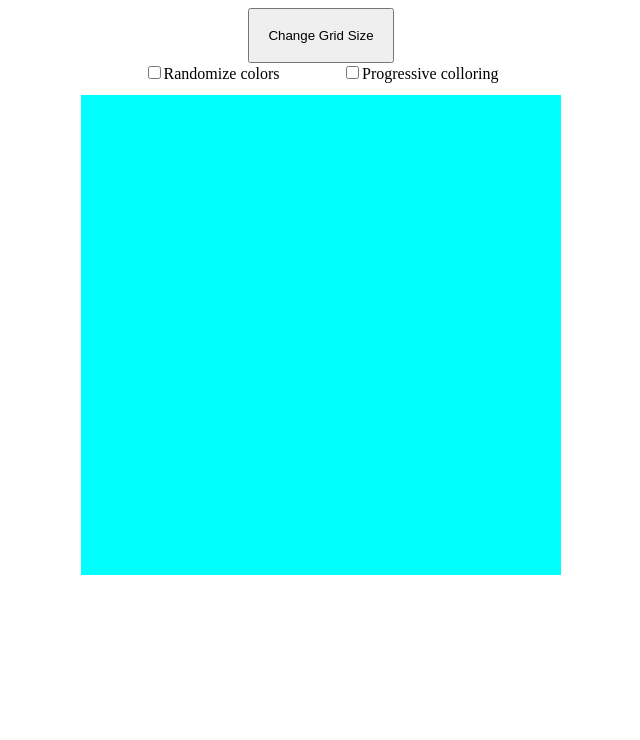
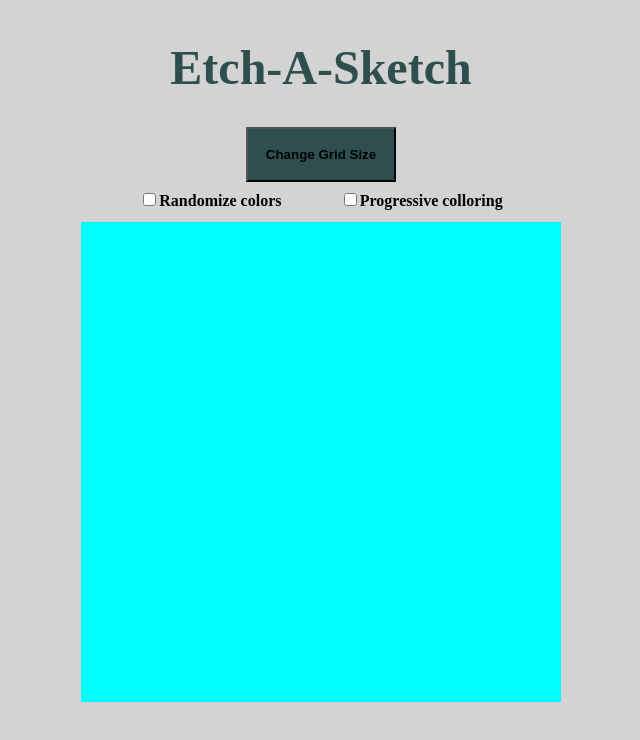
Before and after one commit to SevenGriphon/Etch-A-Sketch, a plain HTML site: page index.html in a window 1280 px wide. Shown: the whole page, without its empty margins (319-959 px from the left). Drawn offline with Linux system fonts and the light colour scheme.

Commit message:
Improved page design

```diff
--- a/index.html
+++ b/index.html
@@ -8,6 +8,7 @@
     <link rel="stylesheet" href="styles.css">
 </head>
 <body>
+    <h1>Etch-A-Sketch</h1>
     <button class="grid-size-button">Change Grid Size</button>
     <div class="checkboxes">
         <span><input class="randomize-colors" type="checkbox">Randomize colors</span>
--- a/styles.css
+++ b/styles.css
@@ -2,6 +2,7 @@ body {
     display: flex;
     flex-direction: column;
     align-items: center;
+    background-color: lightgray;
 }
 
 .container {
@@ -27,10 +28,20 @@ body {
 
 .grid-size-button {
     padding: 18px;
+    margin-bottom: 8px;
+    background-color:darkslategrey;
+    /* font-size: 18px; */
+    font-weight: bold;
 }
 
 .checkboxes {
     display: flex;
     width: 480px;
     justify-content: space-evenly;
+    font-weight: bold;
 }
+
+h1 {
+    font-size: 48px;
+    color:darkslategrey;
+}
```
